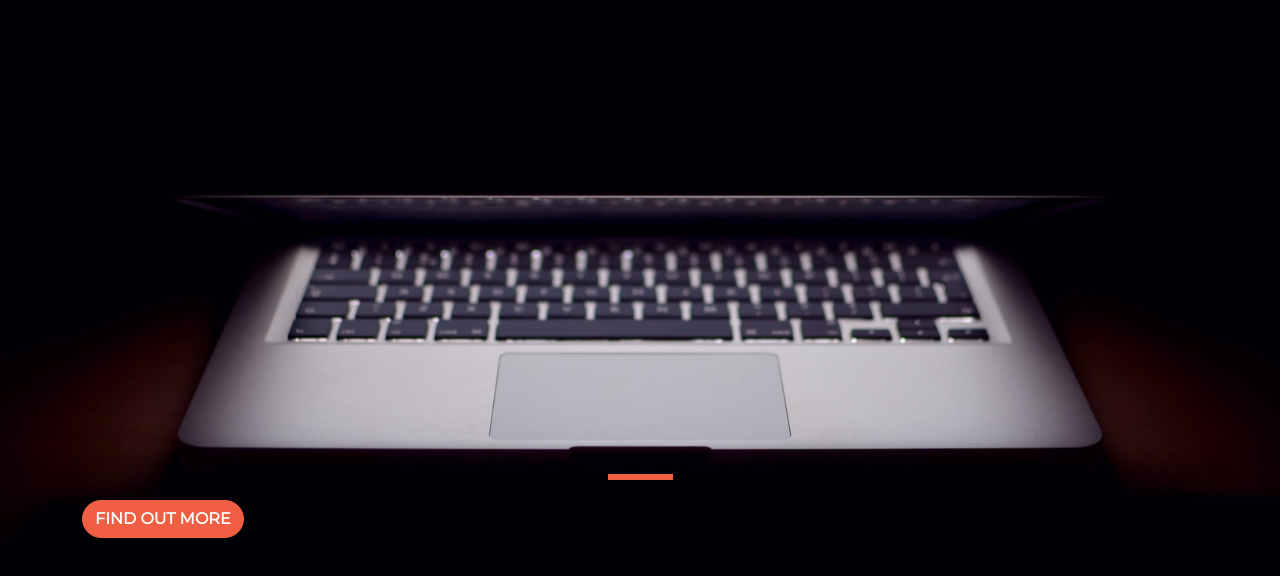
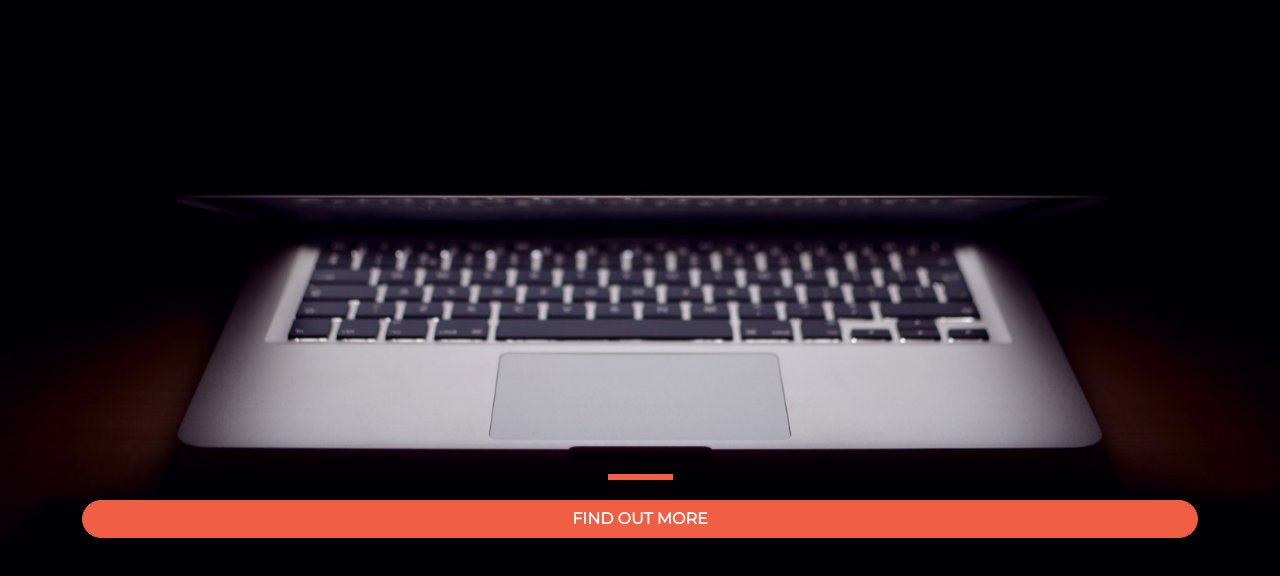
Before and after one commit to jherzog252/Sartup-page, a plain HTML site: page index.html in a window 1280 px wide. Shown: the part 118-694 px from the top of the page. Drawn offline with nearby package versions, Linux system fonts and the light colour scheme.

Commit message:
Update index.html

```diff
--- a/index.html
+++ b/index.html
@@ -28,7 +28,7 @@
       <section class="text-centre col-12">
        <hr>
        <a href="https://mailchi.mp/add8bad4b188/great-stuff-happening-here">
-        <button class="btn btn-primary">Find out more</button>
+        <button class="btn btn-primary col-12">Find out more</button>
        </a>
       </section>
    </body>
```
